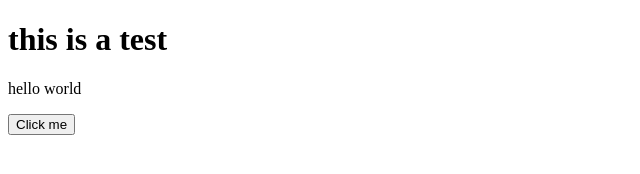
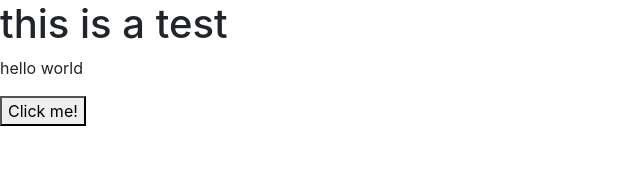
Before and after one commit to CraigGalorDev/first_bootstrap, a plain HTML site: page index.html in a window 1280 px wide. Shown: the whole page, without its empty margins (0-640 px from the left). Drawn offline with nearby package versions, Linux system fonts and the light colour scheme.

Commit message:
add scripts and links for bootstrap

```diff
--- a/index.html
+++ b/index.html
@@ -5,12 +5,13 @@
     <meta http-equiv="X-UA-Compatible" content="IE=edge">
     <meta name="viewport" content="width=device-width, initial-scale=1.0">
     <title>Document</title>
-    <script src="https://cdn.jsdelivr.net/npm/jquery@3.5.1/dist/jquery.slim.min.js" integrity="sha384-DfXdz2htPH0lsSSs5nCTpuj/zy4C+OGpamoFVy38MVBnE+IbbVYUew+OrCXaRkfj" crossorigin="anonymous"></script>
-<script src="https://cdn.jsdelivr.net/npm/bootstrap@4.6.2/dist/js/bootstrap.bundle.min.js" integrity="sha384-Fy6S3B9q64WdZWQUiU+q4/2Lc9npb8tCaSX9FK7E8HnRr0Jz8D6OP9dO5Vg3Q9ct" crossorigin="anonymous"></script>
+    <link rel="stylesheet" href="https://cdn.jsdelivr.net/npm/bootstrap@4.6.2/dist/css/bootstrap.min.css" integrity="sha384-xOolHFLEh07PJGoPkLv1IbcEPTNtaed2xpHsD9ESMhqIYd0nLMwNLD69Npy4HI+N" crossorigin="anonymous">
 </head>
 <body>
     <h1>this is a test</h1>
     <p>hello world</p>
-    <button> Click me</button>
+    <button> Click me!</button>
+    <script src="https://cdn.jsdelivr.net/npm/jquery@3.5.1/dist/jquery.slim.min.js" integrity="sha384-DfXdz2htPH0lsSSs5nCTpuj/zy4C+OGpamoFVy38MVBnE+IbbVYUew+OrCXaRkfj" crossorigin="anonymous"></script>
+    <script src="https://cdn.jsdelivr.net/npm/bootstrap@4.6.2/dist/js/bootstrap.bundle.min.js" integrity="sha384-Fy6S3B9q64WdZWQUiU+q4/2Lc9npb8tCaSX9FK7E8HnRr0Jz8D6OP9dO5Vg3Q9ct" crossorigin="anonymous"></script>
 </body>
 </html>
```
